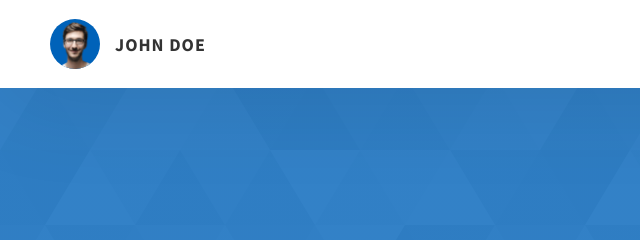
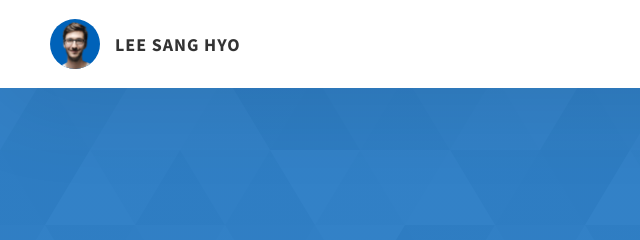
Before and after one commit to LeeSang90/LeeSang90.github.io, a website: page index.html in a window 1280 px wide. Shown: the top 240 px of the page, 0-640 px from the left. Drawn offline with Linux system fonts and the light colour scheme.

Commit message:
Update index.html

```diff
--- a/index.html
+++ b/index.html
@@ -27,7 +27,7 @@
               class="header__logo-img"
             />
           </div>
-          <span class="header__logo-sub">John Doe</span>
+          <span class="header__logo-sub">Lee Sang Hyo</span>
         </div>
         <div class="header__main">
           <ul class="header__links">
```
